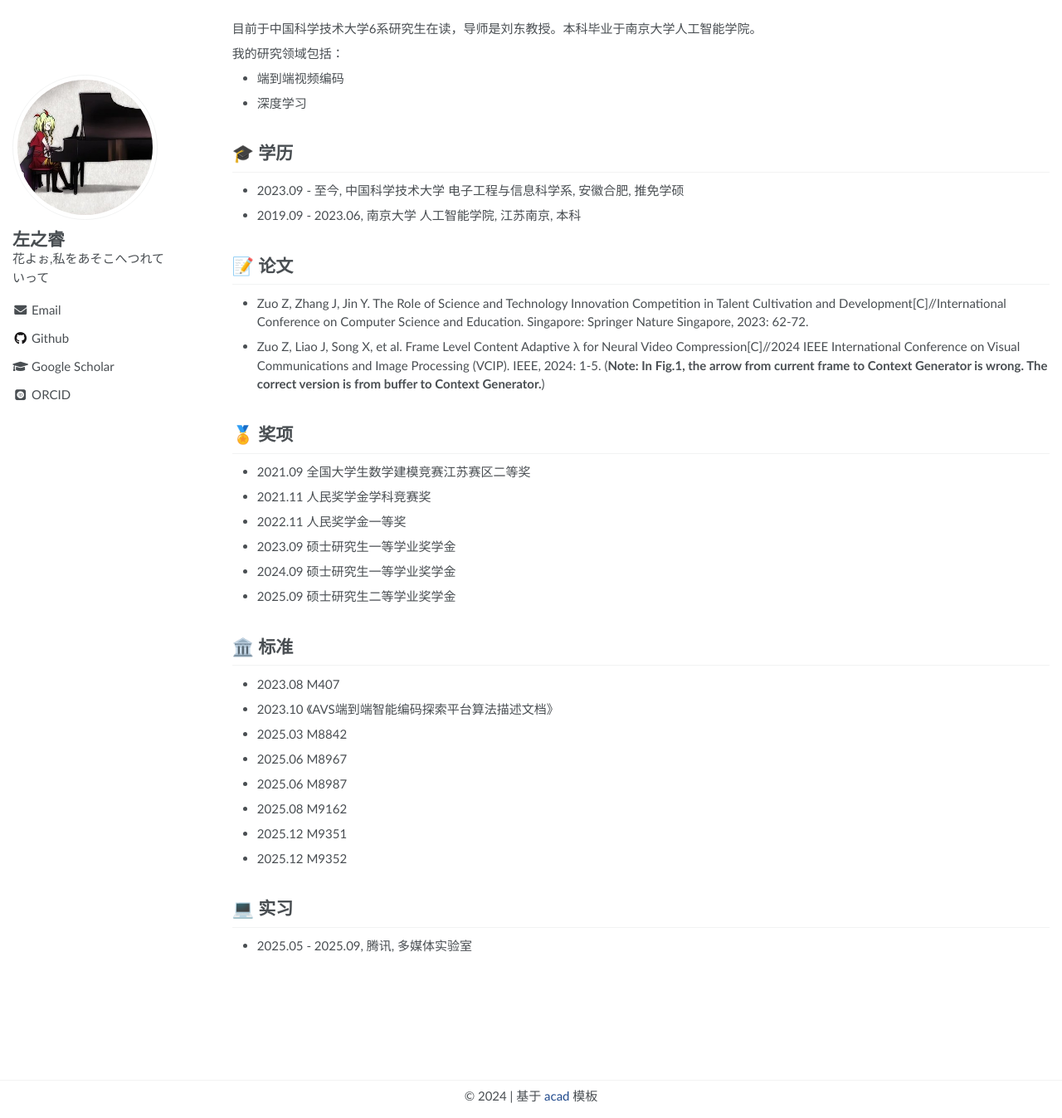
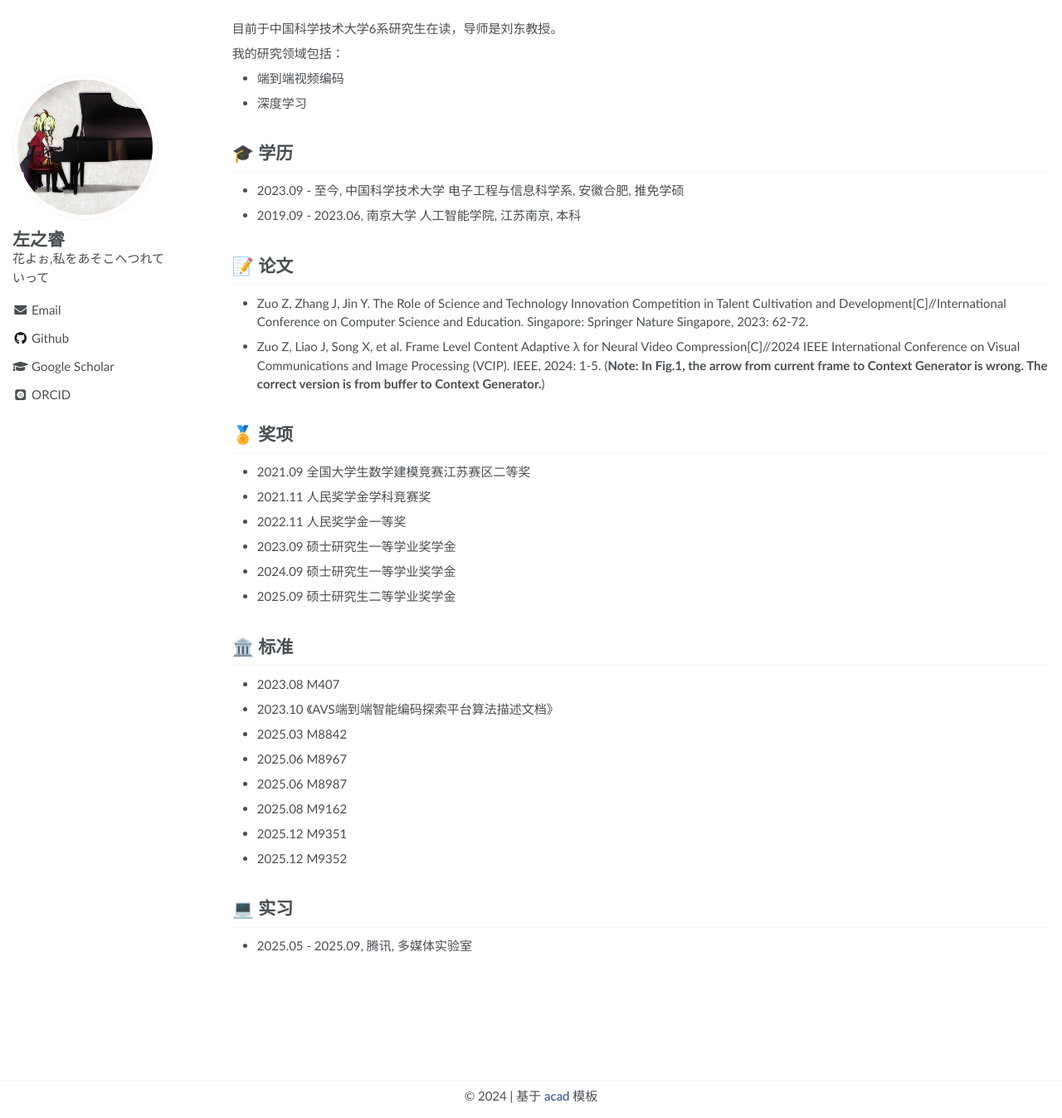
Before and after one commit to DeathPolca/DeathPolca.github.io, a Jekyll site: the page built from _pages/about.md, in a window 1280 px wide and 1347 px high. Shown: the whole window at 83% size. Built offline with Jekyll 4.4.1, drawn with Linux system fonts in a browser that asks for light colours; some web fonts are replaced.

Commit message:
Update about.md

```diff
--- a/_pages/about.md
+++ b/_pages/about.md
@@ -17,7 +17,7 @@ redirect_from:
 
 <span class='anchor' id='about-me'></span>
 
-目前于中国科学技术大学6系研究生在读，导师是刘东教授。本科毕业于南京大学人工智能学院。
+目前于中国科学技术大学6系研究生在读，导师是刘东教授。
  <!-- <a href='https://scholar.google.com/citations?user=79nbT9AAAAAJ'><img src="https://img.shields.io/endpoint?url={{ url | url_encode }}&logo=Google%20Scholar&labelColor=f6f6f6&color=9cf&style=flat&label=引用"></a>。 -->
 
 我的研究领域包括：
```
